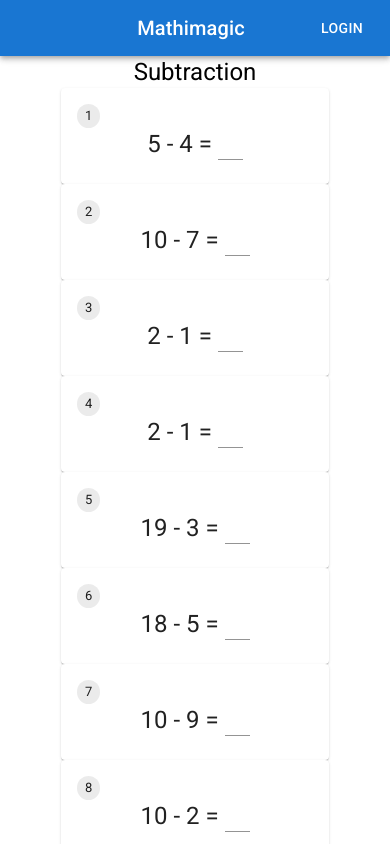
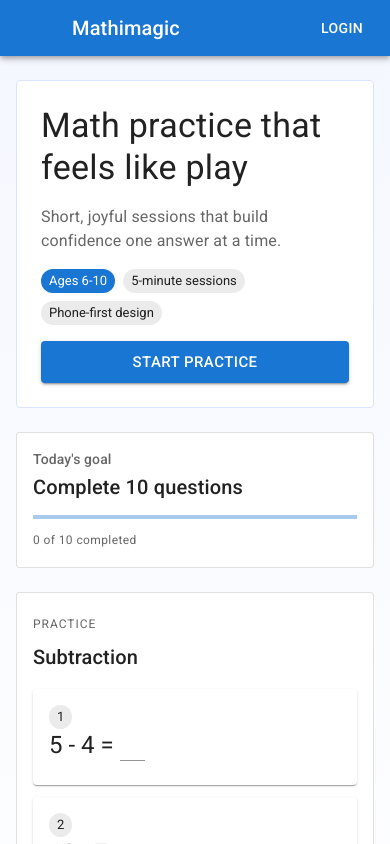
Before and after one commit to ntodorov/mathimagic, a React (Create React App) app: page / in a window 390 px wide. Shown: the top 844 px of the page. Built offline with nearby package versions, Linux system fonts and the light colour scheme; some icons are missing.

Commit message:
Add UX docs and mobile-first layout
Co-authored-by: ntodorov <ntodorov@gmail.com>

```diff
--- a/src/App.css
+++ b/src/App.css
@@ -1,38 +1,33 @@
 .App {
-  text-align: center;
+  min-height: 100vh;
+  background: linear-gradient(180deg, #f5f7ff 0%, #ffffff 60%);
+  color: #1f2733;
 }
 
-.App-logo {
-  height: 40vmin;
-  pointer-events: none;
+.appMain {
+  padding: 24px 16px 48px;
 }
 
-@media (prefers-reduced-motion: no-preference) {
-  .App-logo {
-    animation: App-logo-spin infinite 20s linear;
-  }
+.heroCard {
+  padding: 24px;
+  border-radius: 20px;
+  background: linear-gradient(135deg, #e8f0ff 0%, #fdf3ff 100%);
+  border: 1px solid #dbe4ff;
 }
 
-.App-header {
-  background-color: #282c34;
-  min-height: 100vh;
+.heroChips {
   display: flex;
-  flex-direction: column;
-  align-items: center;
-  justify-content: center;
-  font-size: calc(10px + 2vmin);
-  color: white;
+  flex-wrap: wrap;
+  gap: 8px;
 }
 
-.App-link {
-  color: #61dafb;
+.progressCard {
+  padding: 16px;
+  border-radius: 16px;
 }
 
-@keyframes App-logo-spin {
-  from {
-    transform: rotate(0deg);
-  }
-  to {
-    transform: rotate(360deg);
-  }
+.practiceCard {
+  padding: 16px;
+  border-radius: 20px;
+  background: #ffffff;
 }
--- a/src/App.js
+++ b/src/App.js
@@ -1,12 +1,61 @@
 import './App.css';
 import EquationList from './EquationList';
 import ButtonAppBar from './ButtonAppBar';
+import Box from '@mui/material/Box';
+import Button from '@mui/material/Button';
+import Chip from '@mui/material/Chip';
+import Container from '@mui/material/Container';
+import LinearProgress from '@mui/material/LinearProgress';
+import Paper from '@mui/material/Paper';
+import Stack from '@mui/material/Stack';
+import Typography from '@mui/material/Typography';
 
 function App() {
   return (
     <div className="App">
       <ButtonAppBar />
-      <EquationList />
+      <Container maxWidth="sm" className="appMain">
+        <Stack spacing={3}>
+          <Paper className="heroCard" elevation={0}>
+            <Stack spacing={2}>
+              <Typography variant="h4" component="h1">
+                Math practice that feels like play
+              </Typography>
+              <Typography variant="body1" color="text.secondary">
+                Short, joyful sessions that build confidence one answer at a
+                time.
+              </Typography>
+              <Box className="heroChips">
+                <Chip label="Ages 6-10" color="primary" size="small" />
+                <Chip label="5-minute sessions" size="small" />
+                <Chip label="Phone-first design" size="small" />
+              </Box>
+              <Button variant="contained" size="large">
+                Start Practice
+              </Button>
+            </Stack>
+          </Paper>
+          <Paper className="progressCard" variant="outlined">
+            <Stack spacing={1.5}>
+              <Box>
+                <Typography variant="subtitle2" color="text.secondary">
+                  Today's goal
+                </Typography>
+                <Typography variant="h6">Complete 10 questions</Typography>
+              </Box>
+              <LinearProgress
+                aria-label="Practice progress"
+                variant="determinate"
+                value={0}
+              />
+              <Typography variant="caption" color="text.secondary">
+                0 of 10 completed
+              </Typography>
+            </Stack>
+          </Paper>
+          <EquationList />
+        </Stack>
+      </Container>
     </div>
   );
 }
--- a/src/Equation.js
+++ b/src/Equation.js
@@ -29,7 +29,7 @@ export default function Equation(props) {
   };
 
   return (
-    <Box sx={{ display: 'inline' }}>
+    <Box sx={{ width: '100%' }}>
       <Card>
         <CardContent>
           <Box sx={{ display: 'flex' }}>
--- a/src/EquationList.js
+++ b/src/EquationList.js
@@ -1,8 +1,9 @@
 import React from 'react';
 import Equation from './Equation';
-import Container from '@mui/material/Container';
+import Box from '@mui/material/Box';
+import Paper from '@mui/material/Paper';
+import Stack from '@mui/material/Stack';
 import Typography from '@mui/material/Typography';
-// import { Box } from '@mui/system';
 
 function getRandomInt(min, max) {
   min = Math.ceil(min);
@@ -54,16 +55,17 @@ const EquationList = (props) => {
   };
 
   return (
-    <Container
-      maxWidth="xs"
-      fixed
-      sx={{
-        width: 300,
-      }}
-    >
-      <Typography variant="h5">{operation.name}</Typography>
-      {rows(operation.equations)}
-    </Container>
+    <Paper className="practiceCard" variant="outlined">
+      <Stack spacing={2}>
+        <Box>
+          <Typography variant="overline" color="text.secondary">
+            Practice
+          </Typography>
+          <Typography variant="h6">{operation.name}</Typography>
+        </Box>
+        <Stack spacing={1.5}>{rows(operation.equations)}</Stack>
+      </Stack>
+    </Paper>
   );
 };
 
```
Also changed, not shown: 2 other files (tests, documents, lock files or other folders).
